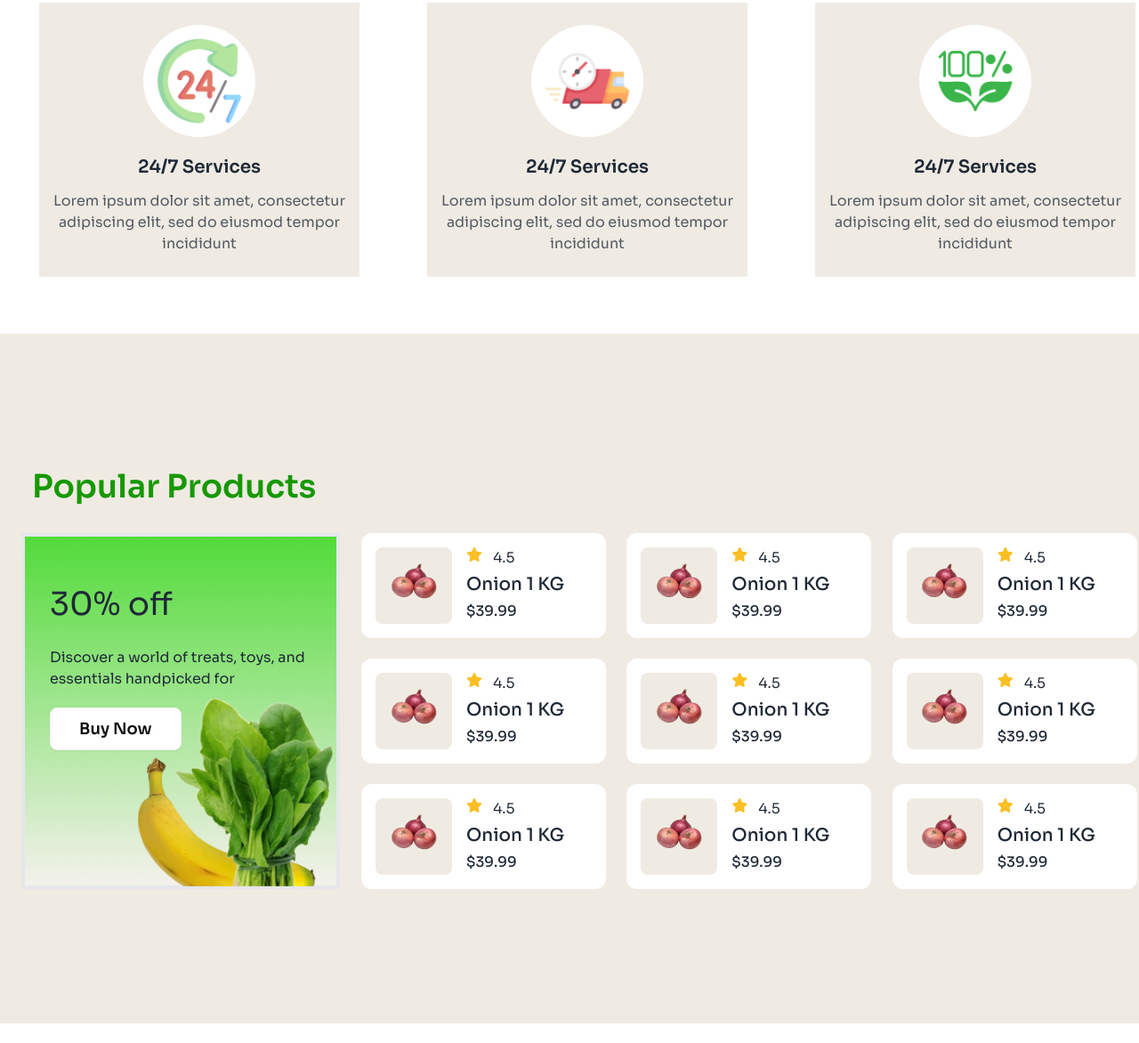
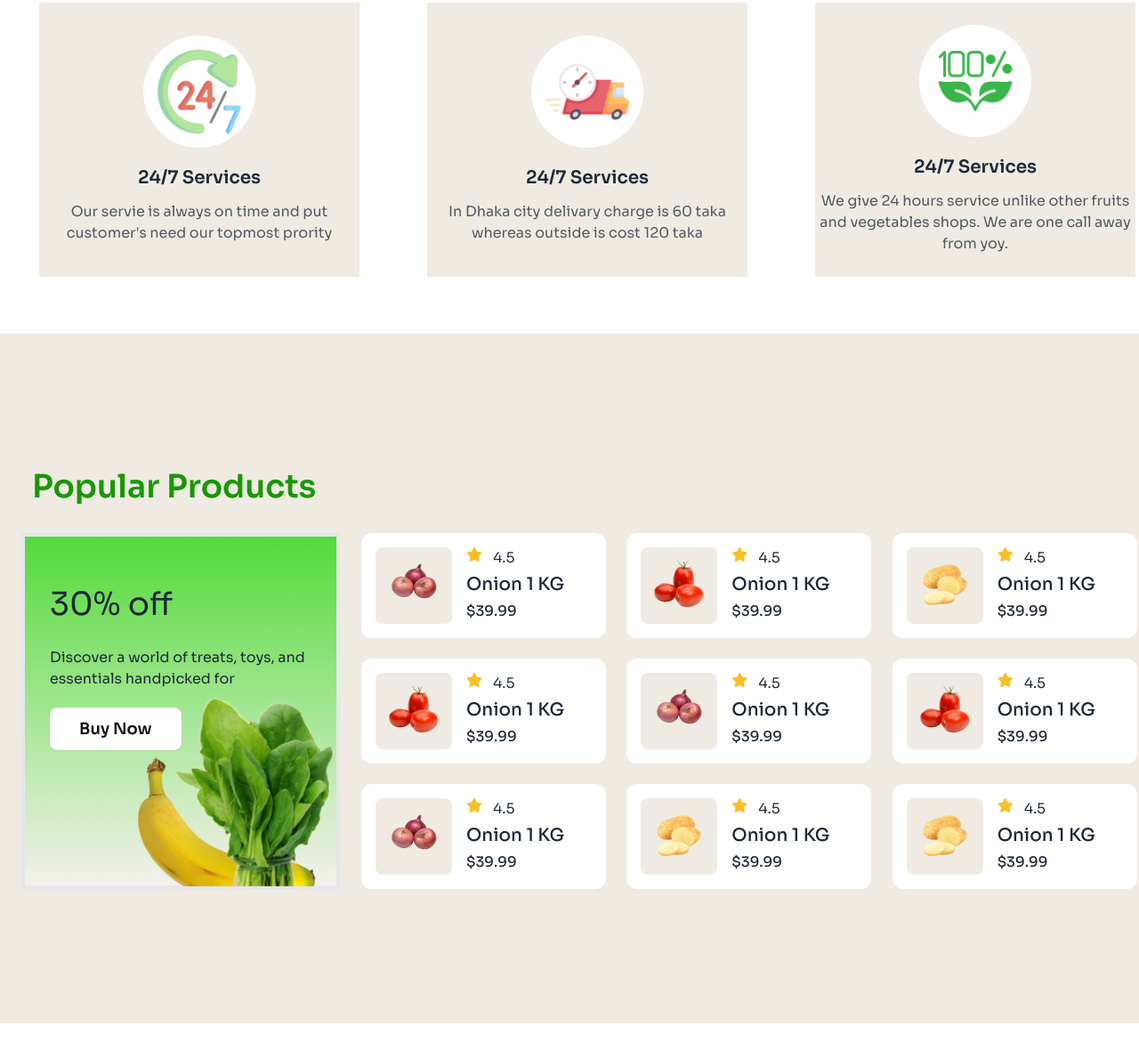
Before and after one commit to safiullah4/Module-16-Assignment-3, a plain HTML site: page index.html in a window 1280 px wide. Shown: the part 1338-2510 px from the top of the page at 89% size. Drawn offline with nearby package versions, Linux system fonts and the light colour scheme.

Commit message:
Final commit

```diff
--- a/index.html
+++ b/index.html
@@ -153,8 +153,7 @@
               </div>
               <p class="text-xl font-semibold mb-3">24/7 Services</p>
               <p class="opacity-75">
-                Lorem ipsum dolor sit amet, consectetur adipiscing elit, sed do
-                eiusmod tempor incididunt
+                Our servie is always on time and put customer's need our topmost prority
               </p>
             </div>
 
@@ -170,8 +169,7 @@
                 </div>
                 <p class="text-xl font-semibold mb-3">24/7 Services</p>
                 <p class="opacity-75">
-                  Lorem ipsum dolor sit amet, consectetur adipiscing elit, sed do
-                  eiusmod tempor incididunt
+                  In Dhaka city delivary charge is 60 taka whereas outside is cost 120 taka
                 </p>
               </div>
             </div>
@@ -188,8 +186,7 @@
                 </div>
                 <p class="text-xl font-semibold mb-3">24/7 Services</p>
                 <p class="opacity-75">
-                  Lorem ipsum dolor sit amet, consectetur adipiscing elit, sed do
-                  eiusmod tempor incididunt
+                  We give 24 hours service unlike other fruits and vegetables shops. We are one call away from yoy.
                 </p>
               </div>
             </div>
@@ -256,7 +253,7 @@
       </div>
       <!-- 2 -->
       <div class="flex p-4 bg-white w-[171px] lg:w-[275px] rounded-xl ">
-        <div class="w-[53px] lg:w-[86px] h-[53px] lg:h-[86px] bg-bg-1 rounded-lg flex items-center "><img class="mx-auto " src="c2-assets/onion.png" alt=""></div>
+        <div class="w-[53px] lg:w-[86px] h-[53px] lg:h-[86px] bg-bg-1 rounded-lg flex items-center "><img class="mx-auto " src="c2-assets/tomato.png" alt=""></div>
         <div class="space-y-1 ml-4 ">
           <div class="flex gap-3 text-[10px] lg:text-base ">
             <i class="text-amber-400 fa-solid fa-star"></i>
@@ -268,7 +265,7 @@
       </div>
       <!-- 3 -->
       <div class="flex p-4 bg-white w-[171px] lg:w-[275px] rounded-xl ">
-        <div class="w-[53px] lg:w-[86px] h-[53px] lg:h-[86px] bg-bg-1 rounded-lg flex items-center "><img class="mx-auto " src="c2-assets/onion.png" alt=""></div>
+        <div class="w-[53px] lg:w-[86px] h-[53px] lg:h-[86px] bg-bg-1 rounded-lg flex items-center "><img class="mx-auto " src="c2-assets/potato.png" alt=""></div>
         <div class="space-y-1 ml-4 ">
           <div class="flex gap-3 text-[10px] lg:text-base ">
             <i class="text-amber-400 fa-solid fa-star"></i>
@@ -280,7 +277,7 @@
       </div>
       <!-- 4 -->
       <div class="flex p-4 bg-white w-[171px] lg:w-[275px] rounded-xl ">
-        <div class="w-[53px] lg:w-[86px] h-[53px] lg:h-[86px] bg-bg-1 rounded-lg flex items-center "><img class="mx-auto " src="c2-assets/onion.png" alt=""></div>
+        <div class="w-[53px] lg:w-[86px] h-[53px] lg:h-[86px] bg-bg-1 rounded-lg flex items-center "><img class="mx-auto " src="c2-assets/tomato.png" alt=""></div>
         <div class="space-y-1 ml-4 ">
           <div class="flex gap-3 text-[10px] lg:text-base ">
             <i class="text-amber-400 fa-solid fa-star"></i>
@@ -304,7 +301,7 @@
       </div>
       <!-- 6 -->
       <div class="flex p-4 bg-white w-[171px] lg:w-[275px] rounded-xl ">
-        <div class="w-[53px] lg:w-[86px] h-[53px] lg:h-[86px] bg-bg-1 rounded-lg flex items-center "><img class="mx-auto " src="c2-assets/onion.png" alt=""></div>
+        <div class="w-[53px] lg:w-[86px] h-[53px] lg:h-[86px] bg-bg-1 rounded-lg flex items-center "><img class="mx-auto " src="c2-assets/tomato.png" alt=""></div>
         <div class="space-y-1 ml-4 ">
           <div class="flex gap-3 text-[10px] lg:text-base ">
             <i class="text-amber-400 fa-solid fa-star"></i>
@@ -328,7 +325,7 @@
       </div>
       <!-- 8 -->
       <div class="flex p-4 bg-white w-[171px] lg:w-[275px] rounded-xl ">
-        <div class="w-[53px] lg:w-[86px] h-[53px] lg:h-[86px] bg-bg-1 rounded-lg flex items-center "><img class="mx-auto " src="c2-assets/onion.png" alt=""></div>
+        <div class="w-[53px] lg:w-[86px] h-[53px] lg:h-[86px] bg-bg-1 rounded-lg flex items-center "><img class="mx-auto " src="c2-assets/potato.png" alt=""></div>
         <div class="space-y-1 ml-4 ">
           <div class="flex gap-3 text-[10px] lg:text-base ">
             <i class="text-amber-400 fa-solid fa-star"></i>
@@ -341,7 +338,7 @@
       <!-- 9 -->
        <div class="hidden lg:block">
         <div class="flex p-4 bg-white w-[171px] lg:w-[275px] rounded-xl ">
-          <div class="w-[53px] lg:w-[86px] h-[53px] lg:h-[86px] bg-bg-1 rounded-lg flex items-center "><img class="mx-auto " src="c2-assets/onion.png" alt=""></div>
+          <div class="w-[53px] lg:w-[86px] h-[53px] lg:h-[86px] bg-bg-1 rounded-lg flex items-center "><img class="mx-auto " src="c2-assets/potato.png" alt=""></div>
           <div class="space-y-1 ml-4 ">
             <div class="flex gap-3 text-[10px] lg:text-base ">
               <i class="text-amber-400 fa-solid fa-star"></i>
```
